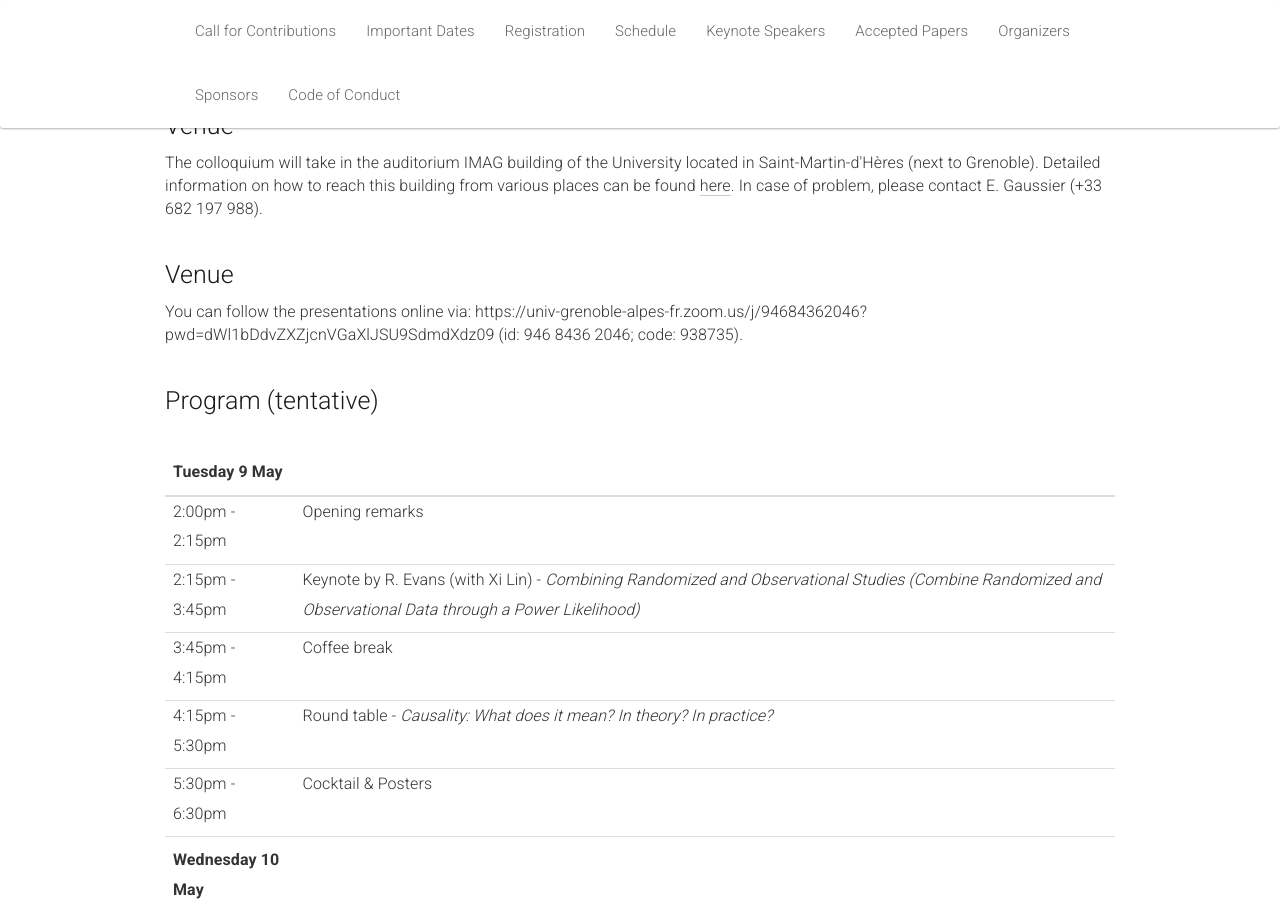
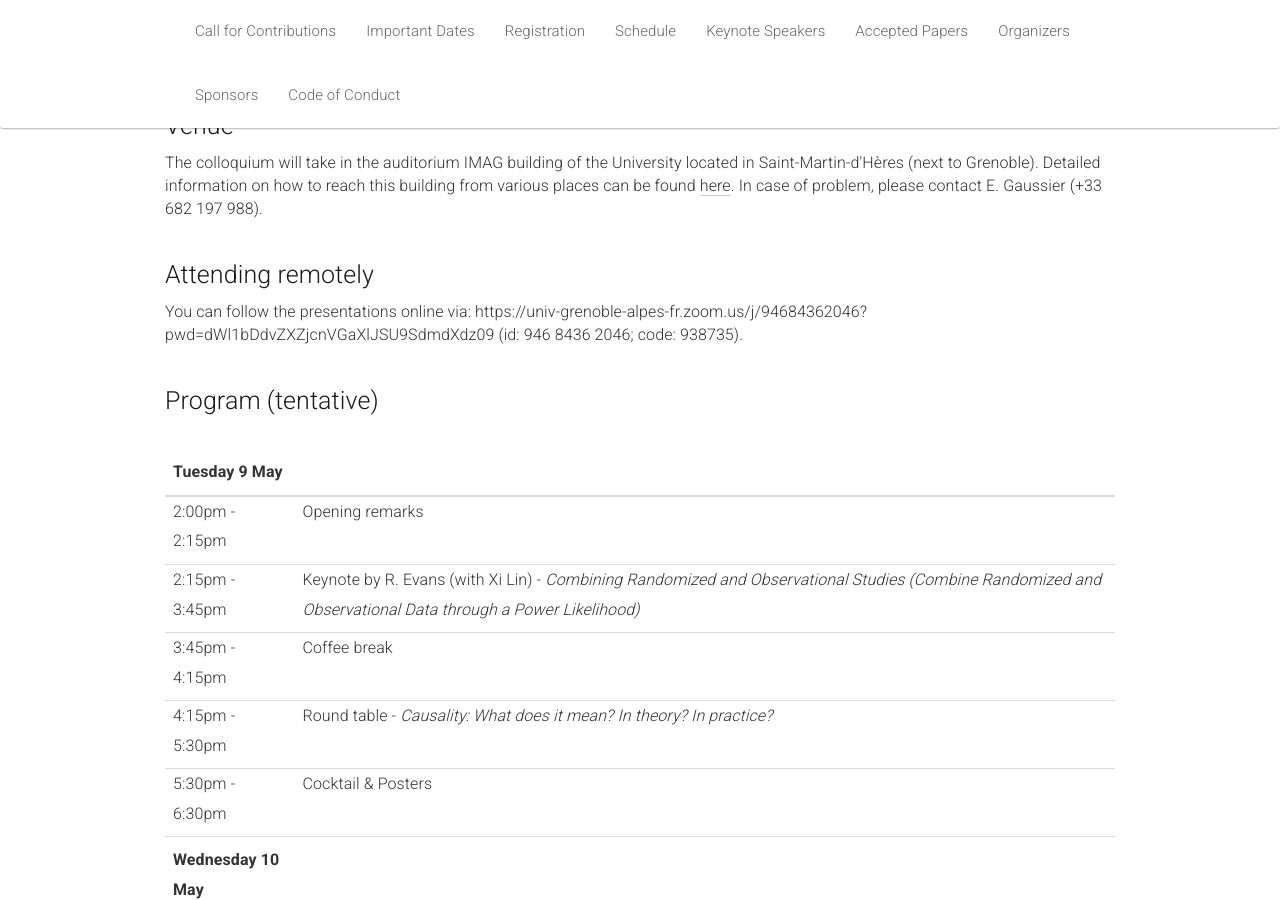
Before and after one commit to quarter-on-causality/quarter-on-causality.github.io, a Jekyll site: the page built from _pages/home_challenges.md, in a window 1280 px wide and 900 px high, scrolled down 1596 px. Built offline with Jekyll 4.4.1, drawn with Linux system fonts in a browser that asks for light colours; nearby versions of some CDN libraries.

Commit message:
Update home_challenges.md

```diff
--- a/_pages/home_challenges.md
+++ b/_pages/home_challenges.md
@@ -125,7 +125,7 @@ acknowledgements: ""
 
 <div class="row">
   <div class="col-xs-12"><a class="anchor" id="visio"></a>
-     <h2>Venue</h2>You can follow the presentations online via: https://univ-grenoble-alpes-fr.zoom.us/j/94684362046?pwd=dWl1bDdvZXZjcnVGaXlJSU9SdmdXdz09 (id: 946 8436 2046; code: 938735).
+     <h2>Attending remotely</h2>You can follow the presentations online via: https://univ-grenoble-alpes-fr.zoom.us/j/94684362046?pwd=dWl1bDdvZXZjcnVGaXlJSU9SdmdXdz09 (id: 946 8436 2046; code: 938735).
   </div>
 </div><br/>
 
```
